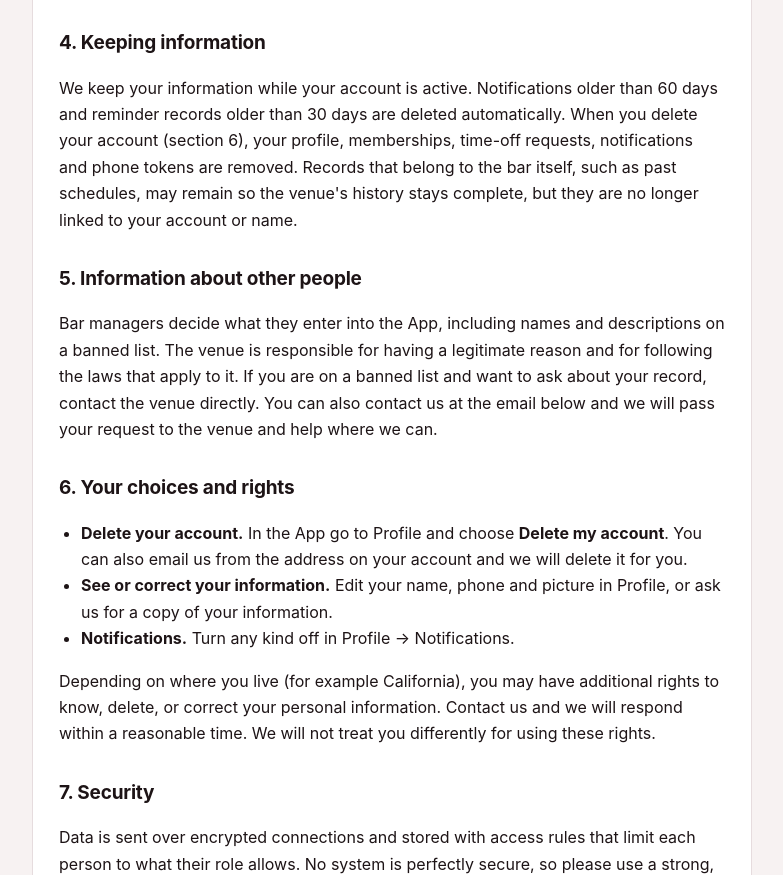
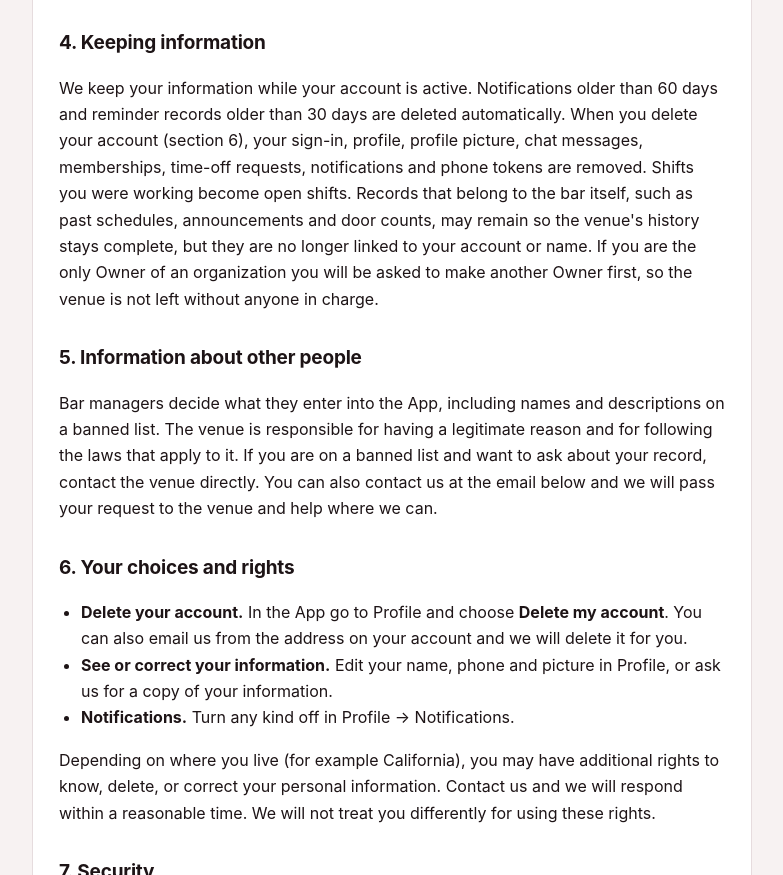
Before and after one commit to TheFishyGames/barbeam-legal, a plain HTML site: page privacy.html in a window 1280 px wide. Shown: the part 1812-2687 px from the top of the page, without its empty margins (248-1031 px from the left). Drawn offline with Linux system fonts and the light colour scheme.

Commit message:
Privacy policy: describe exactly what account deletion removes
Co-Authored-By: Claude Sonnet 5 <noreply@anthropic.com>
Claude-Session: https://claude.ai/code/session_01NwzoVFP9Rwa48sDGbUsNRh

```diff
--- a/privacy.html
+++ b/privacy.html
@@ -38,7 +38,7 @@
 </ul>
 
 <h2>4. Keeping information</h2>
-<p>We keep your information while your account is active. Notifications older than 60 days and reminder records older than 30 days are deleted automatically. When you delete your account (section 6), your profile, memberships, time-off requests, notifications and phone tokens are removed. Records that belong to the bar itself, such as past schedules, may remain so the venue's history stays complete, but they are no longer linked to your account or name.</p>
+<p>We keep your information while your account is active. Notifications older than 60 days and reminder records older than 30 days are deleted automatically. When you delete your account (section 6), your sign-in, profile, profile picture, chat messages, memberships, time-off requests, notifications and phone tokens are removed. Shifts you were working become open shifts. Records that belong to the bar itself, such as past schedules, announcements and door counts, may remain so the venue's history stays complete, but they are no longer linked to your account or name. If you are the only Owner of an organization you will be asked to make another Owner first, so the venue is not left without anyone in charge.</p>
 
 <h2>5. Information about other people</h2>
 <p>Bar managers decide what they enter into the App, including names and descriptions on a banned list. The venue is responsible for having a legitimate reason and for following the laws that apply to it. If you are on a banned list and want to ask about your record, contact the venue directly. You can also contact us at the email below and we will pass your request to the venue and help where we can.</p>
```
